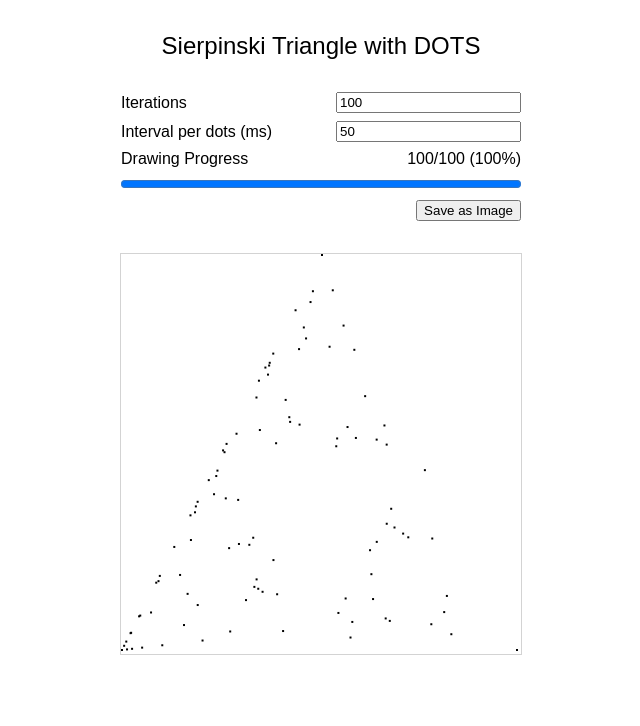
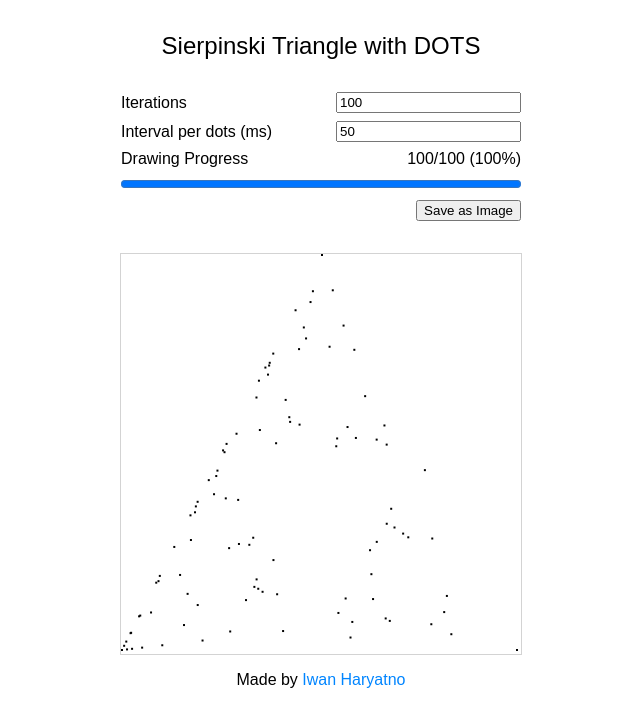
Before and after one commit to iwanharyatno/sietriangle, a plain HTML site: page index.html in a window 1280 px wide. Shown: the whole page, without its empty margins (319-959 px from the left). Drawn offline with Linux system fonts and the light colour scheme.

Commit message:
Add credit

```diff
--- a/index.html
+++ b/index.html
@@ -12,9 +12,17 @@
         margin-top: 2rem;
       }
 
+      a {
+        text-decoration: none;
+        color: #0085ff;
+      }
+      a:hover {
+        text-decoration: underline;
+      }
+
       #displayCanvas {
         display: block;
-        margin: 2rem auto;
+        margin: 1rem auto;
         border: 1px solid #d3d3d3;
       }
 
@@ -41,6 +49,10 @@
         justify-content: space-between;
         align-items: center;
         margin: 0.5rem 0;
+      }
+
+      footer {
+        text-align: center;
       }
     </style>
 
@@ -181,7 +193,11 @@
         <button id="saveAsImageButton">Save as Image</button>
       </div>
     </div>
-    <canvas width="400" height="400" id="displayCanvas"></canvass>
+    <canvas width="400" height="400" id="displayCanvas"></canvas>
+
+    <footer>
+      Made by <a href="https://github.com/iwanharyatno">Iwan Haryatno</a>
+    </footer>
 
     <script>
       const canvas = document.getElementById('displayCanvas');
```
